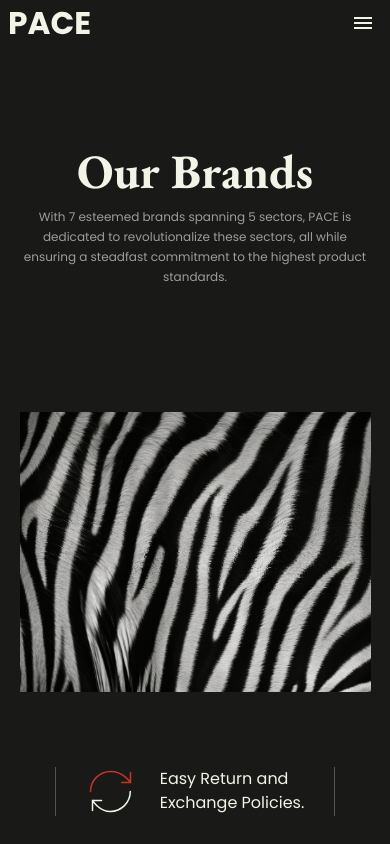
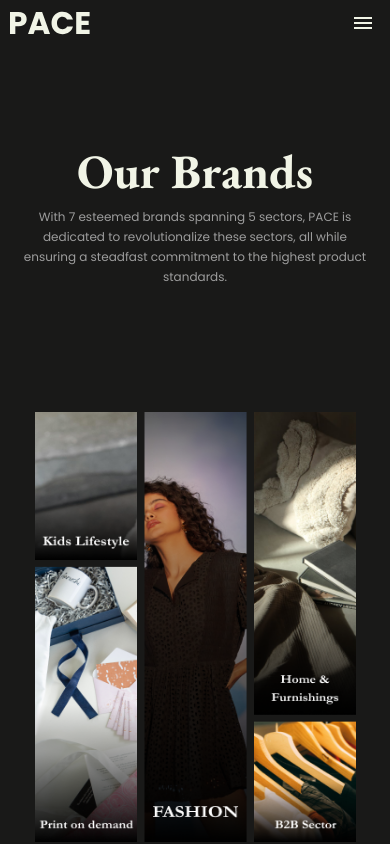
Before and after one commit to TarunRajpurohit123/pace-bussiness-website, a Next.js app in the folder pace-website/: page /brand in a window 390 px wide. Shown: the top 844 px of the page. Built offline with nearby package versions, Linux system fonts and the light colour scheme.

Commit message:
brand page grid

```diff
--- a/pace-website/src/app/globals.css
+++ b/pace-website/src/app/globals.css
@@ -2406,7 +2406,7 @@ option:hover {
   }
   .BrandGridMainSection--mobile {
     width: 90%;
-    height: 35rem;
+    height: 50rem;
     margin: auto;
     padding-top: 7rem;
   }
--- a/pace-website/src/components/Navbar/Navbar.jsx
+++ b/pace-website/src/components/Navbar/Navbar.jsx
@@ -55,7 +55,7 @@ export default function Navbar() {
           id="desktop__navbar"
         >
           <div className="z-10 flex justify-between w-full">
-            <Logo pathname={pathname} />
+            <Logo color="var(--red)" pathname={pathname} />
 
             {/* links goes here*/}
             <ul className="flex">
--- a/pace-website/src/components/components/BrandGridMainMobile.jsx
+++ b/pace-website/src/components/components/BrandGridMainMobile.jsx
@@ -5,9 +5,9 @@ export default function BrandGridMainMobile() {
     <>
       <section className="BrandGridMainSection--mobile">
         <Image
-          src="/main/brand/dummy.jpg"
-          width={1000}
-          height={667}
+          src="/brand-mobile-grid.png"
+          width={375}
+          height={500}
           alt="image"
         />
       </section>
--- a/pace-website/src/components/components/CTA.jsx
+++ b/pace-website/src/components/components/CTA.jsx
@@ -5,11 +5,8 @@ export default function CTA() {
     <div className={"about__cta__section_wrapper"}>
       <section className="page-width about__cta__section">
         <div className="cta_content">
-          <h1>Let’s Get In Touch</h1>
-          <p>
-            We’d love to hear from you! Reach out with any <br /> questions or
-            feedback, and let’s start a conversation.
-          </p>
+          <h1>More info</h1>
+          <p>Visit here to know more about us.</p>
           <Link href="/contact">Contact us</Link>
         </div>
       </section>
--- a/pace-website/src/components/components/CTA_Group_Mobile.jsx
+++ b/pace-website/src/components/components/CTA_Group_Mobile.jsx
@@ -3,11 +3,8 @@ export default function CTA_Group_Mobile() {
     <>
       <section className="cta_group_mobile">
         <div className="cta_group_mobile_content">
-          <h1>Let’s Get In Touch</h1>
-          <p style={{ width: "80%" }}>
-            We’d love to hear from you! Reach out with any questions or
-            feedback, and let’s start a conversation.
-          </p>
+          <h1>More info</h1>
+          <p style={{ width: "80%" }}>Visit here to know more about us.</p>
         </div>
         <div className="cta__group__mobile_btn">
           <a href="/contact">Contact Us</a>
--- a/pace-website/src/components/components/Hero2.jsx
+++ b/pace-website/src/components/components/Hero2.jsx
@@ -2,7 +2,7 @@
 
 import { usePathname, useRouter } from "next/navigation";
 
-export default function Hero2({ title = "Our Group", content = "" }) {
+export default function Hero2({ title = "Who are we", content = "" }) {
   const router = useRouter();
   const currentRoute = usePathname();
   return (
```
Also changed, not shown: pace-website/public/brand-mobile-grid.png (added).
